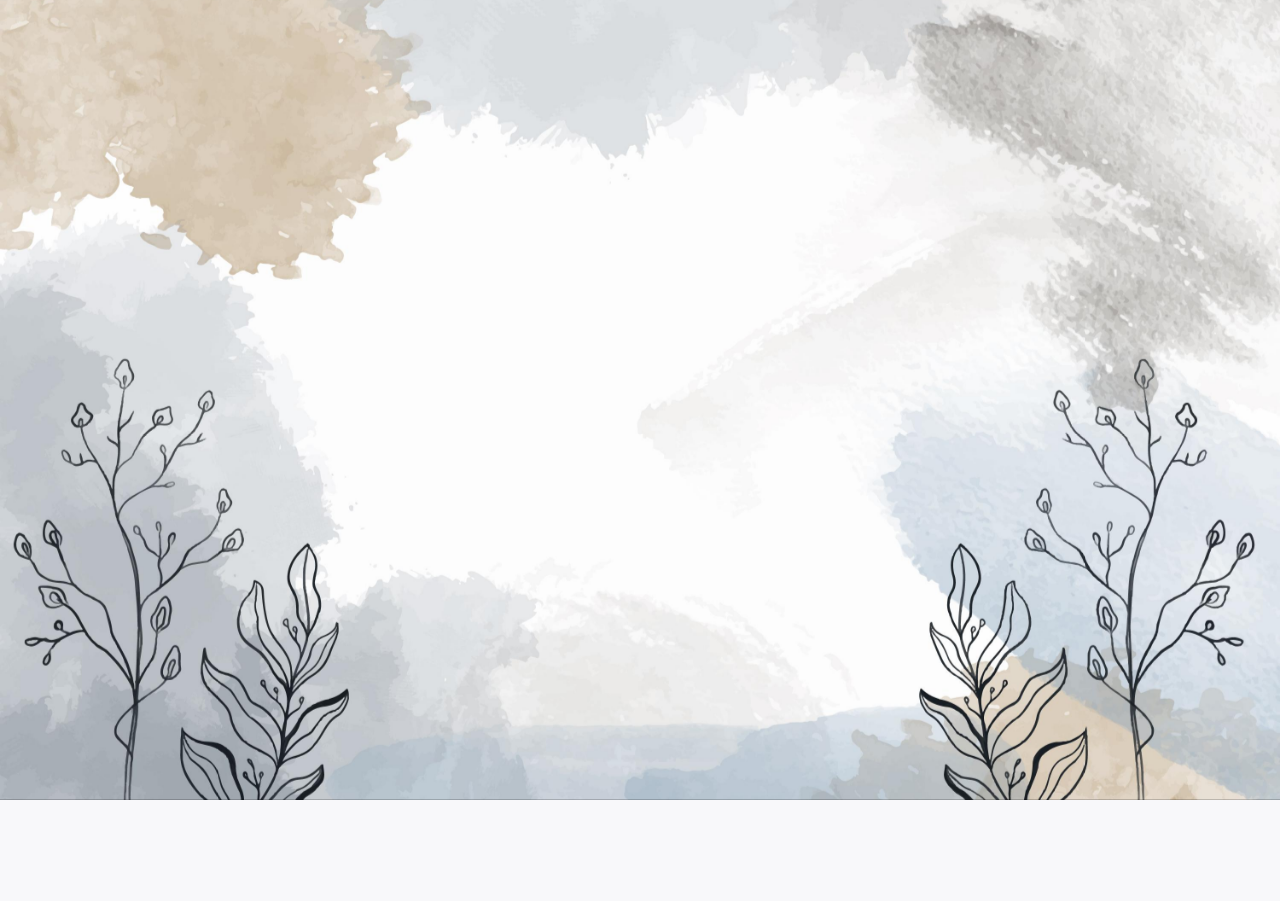
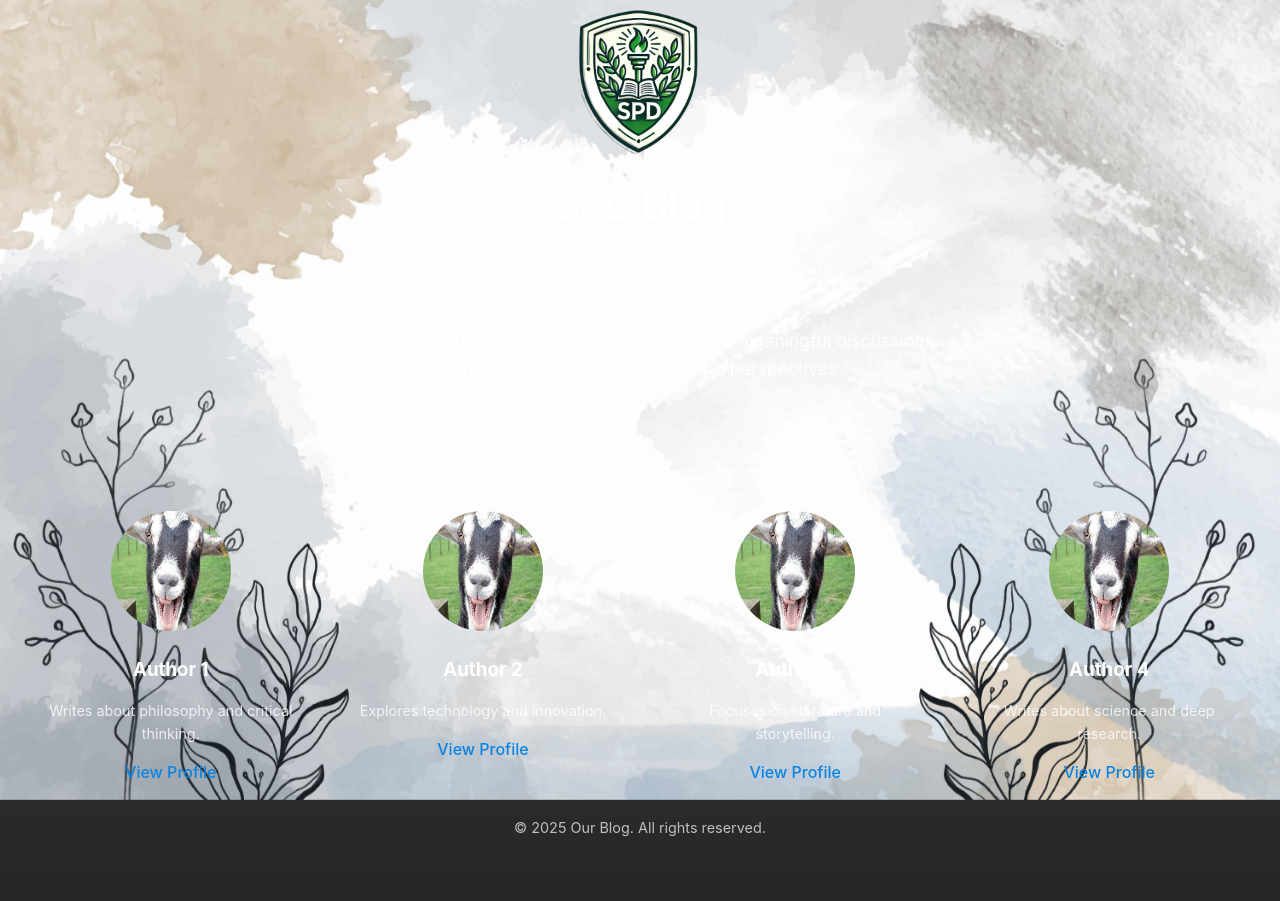
Before and after one commit to nuggetz666/spd_blog, a Flask app: page / in a window 1280 px wide. Before the commit the page ends 800 px from the top, so only its background shows below. Run offline with Flask 3, Linux system fonts and the light colour scheme.

Commit message:
Restored to '31fe9555c7ce06e7064a6468ca88fd7b4f08e82e'
Replit-Restored-To: 31fe9555c7ce06e7064a6468ca88fd7b4f08e82e

```diff
--- a/templates/home.html
+++ b/templates/home.html
@@ -27,28 +27,27 @@
         body, html {
             margin: 0;
             padding: 0;
-            height: 100%;
+            overflow-x: hidden;
             font-family: var(--font-main);
             line-height: 1.6;
-            background-color: black;
         }
 
         /* Wrapper Styles */
         #wrapper {
-            position: absolute;
-            top: 0;
-            left: 0;
-            right: 0;
-            min-height: 100vh;
             display: flex;
             flex-direction: column;
+            justify-content: flex-start;
             align-items: center;
+            position: relative;
+            min-height: 100vh;
+            width: 100%;
             padding: 2rem;
             text-align: center;
-            background: rgba(0, 0, 0, 0.8);
+            background: linear-gradient(to bottom, rgba(0, 0, 0, 0.7), rgba(0, 0, 0, 0.85));
             color: var(--text-color);
+            z-index: 1;
             overflow-y: auto;
-            z-index: 2;
+            box-sizing: border-box;
         }
 
         /* Header Styles */
@@ -201,6 +200,6 @@
     </div>
 
     <!-- Background Image -->
-    <div id="bg" style="position: fixed; top: 0; left: 0; width: 100%; height: 100vh; z-index: 1; background: url('{{ url_for('static', filename='assets/images/bg spd.jpg') }}') no-repeat center center fixed; background-size: cover;"></div>
+    <div id="bg" style="position: fixed; top: 0; left: 0; width: 100%; height: 100%; z-index: -1; background: url('{{ url_for('static', filename='assets/images/bg spd.jpg') }}') no-repeat center center fixed; background-size: cover;"></div>
 </body>
 </html>
```
